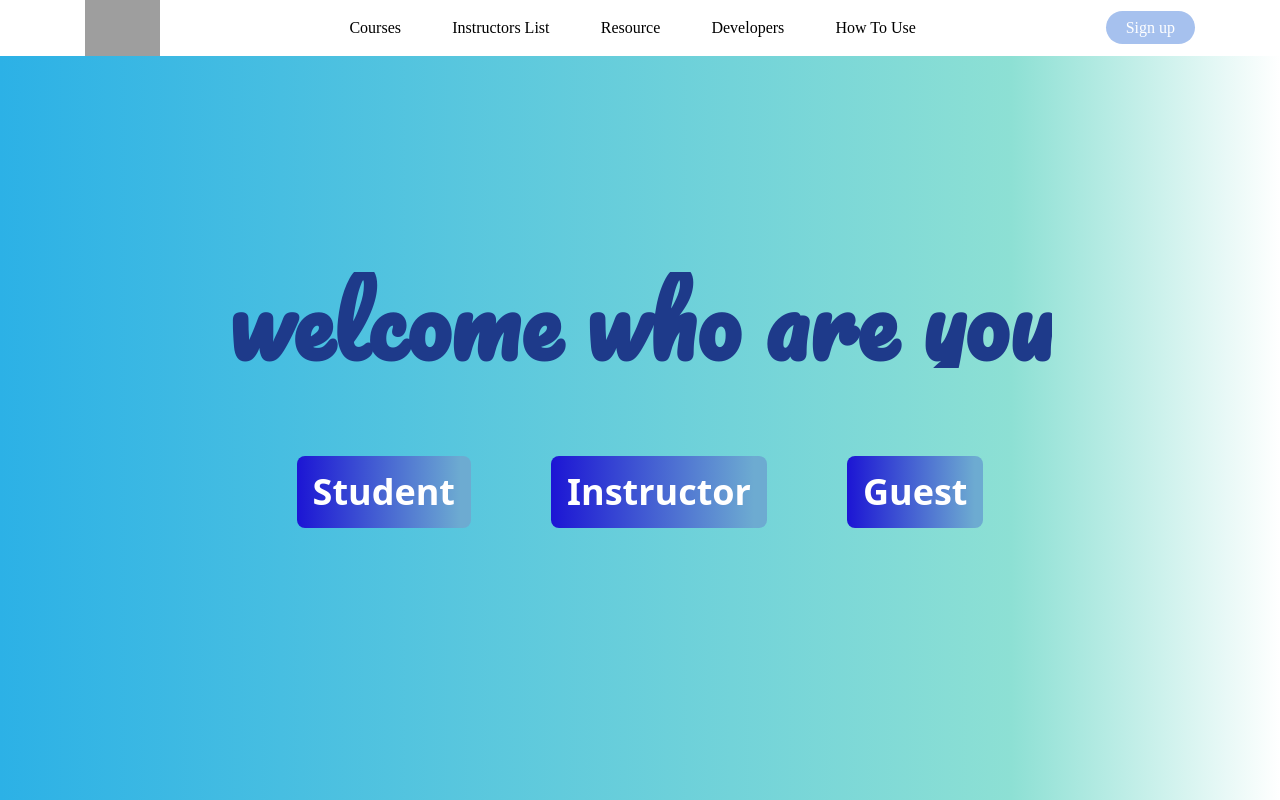
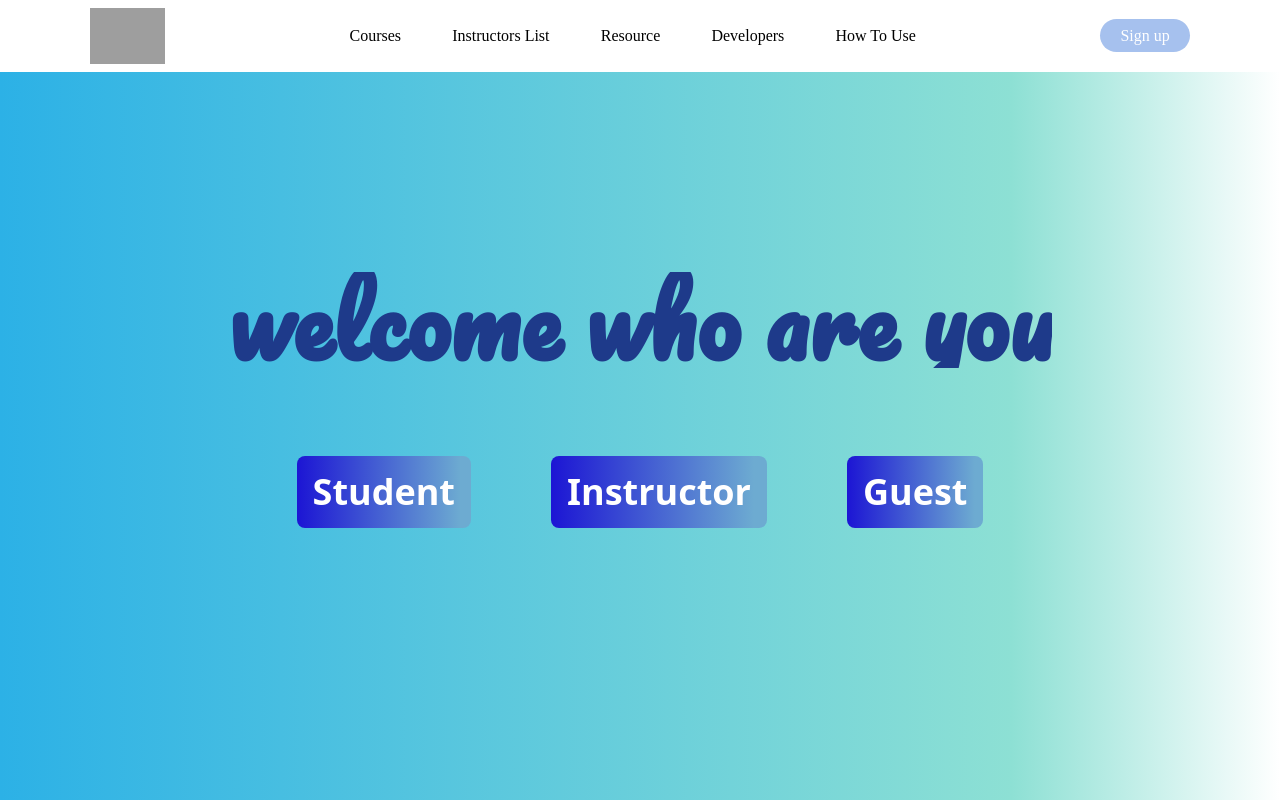
Before and after one commit to IhebGarsii/E-learn-platform, a React (Vite) app in the folder frontend/: page / in a window 1280 px wide. Shown: the top 800 px of the page. Built offline with nearby package versions, Linux system fonts and the light colour scheme; grey boxes are pictures that could not be loaded.

Commit message:
fixed navbar

```diff
--- a/frontend/src/components/navbar/Navbar.tsx
+++ b/frontend/src/components/navbar/Navbar.tsx
@@ -94,8 +94,8 @@ function Navbar() {
     navigate("/");
   };
   return (
-    <div className="fixed w-full z-10 font-[Poppins] ">
-      <header className="bg-white ">
+    <div className="fixed w-full top-0 z-10 font-[Poppins] ">
+      <header className="bg-white  p-2 ">
         <nav className="flex justify-around  z items-center w-full  mx-auto">
           <div>
             <img
```
